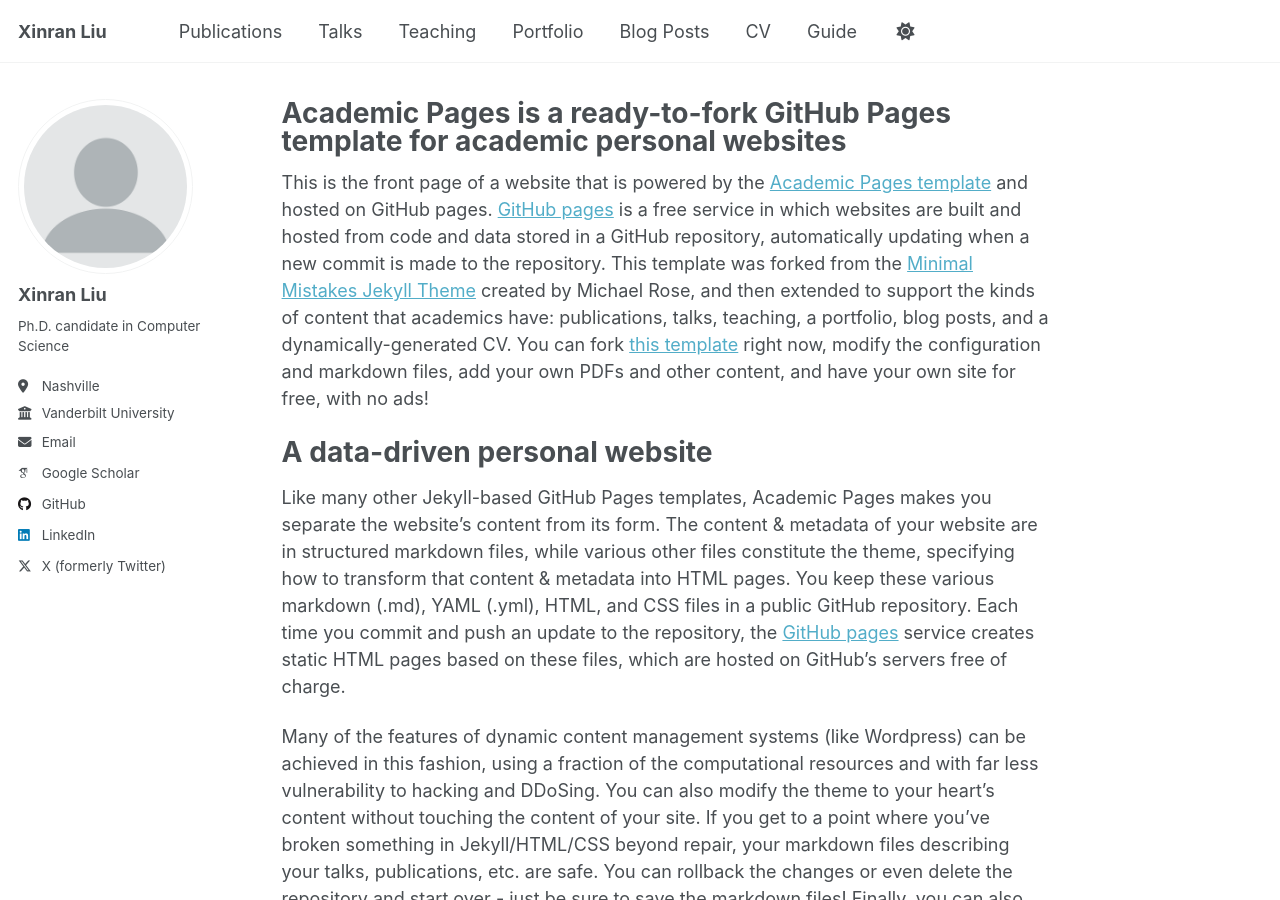
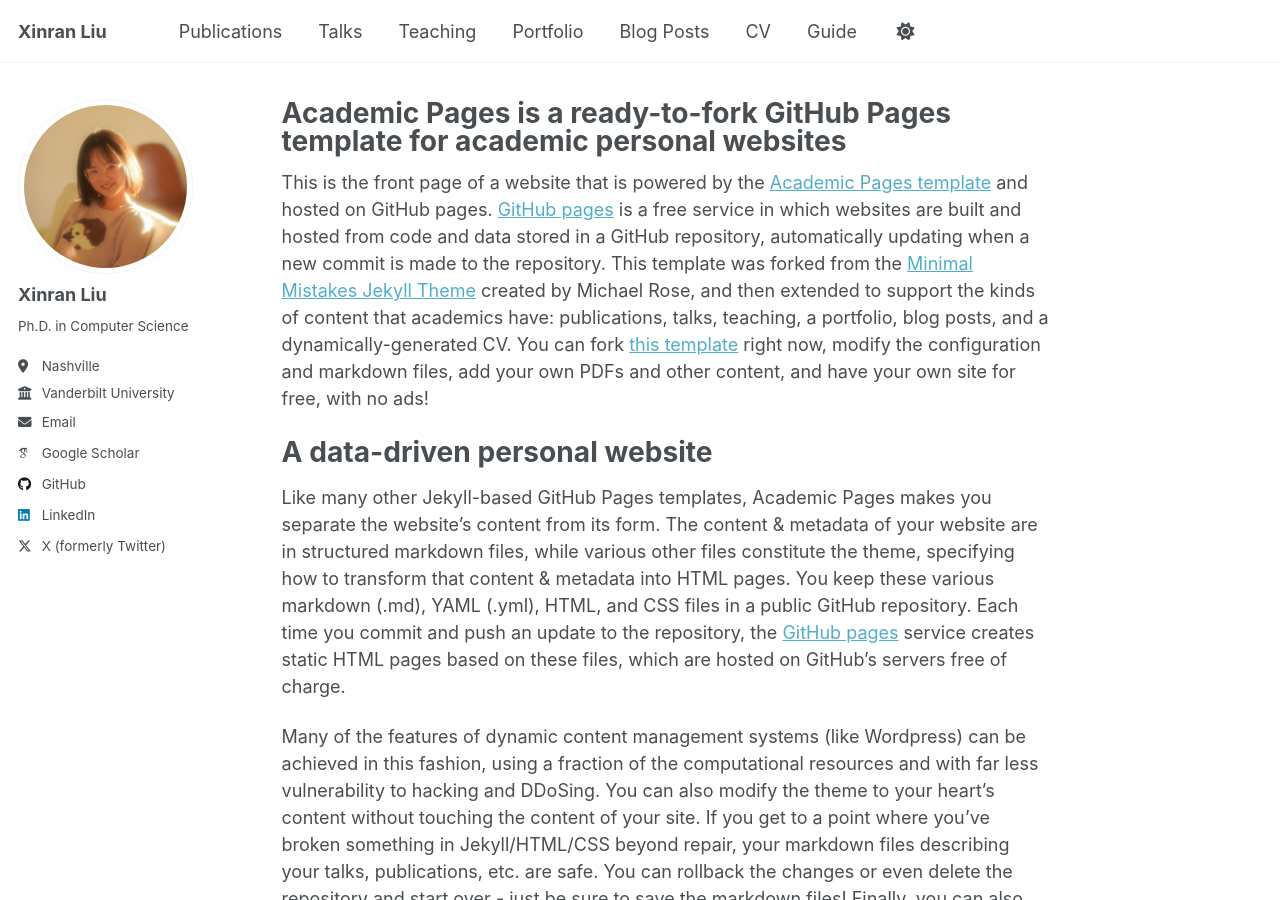
Before and after one commit to xinranliueva/xinranliueva.github.io, a Jekyll site: the page built from _pages/about.md, in a window 1280 px wide and 900 px high. Built offline with Jekyll 4.4.1, drawn with Linux system fonts in a browser that asks for light colours; some web fonts are replaced.

Commit message:
Update profile

```diff
--- a/_config.yml
+++ b/_config.yml
@@ -22,10 +22,10 @@ repository               : "xinranliueva/xinranliueva.github.io/"
 #               Additional customization can be done by editing /_includes/author-profile.html
 author:
   # Biographic information
-  avatar           : "profile.png"
+  avatar           : "xinran23.jpg"
   name             : "Xinran Liu"
   pronouns         : # example: "she/her"
-  bio              : "Ph.D. candidate in Computer Science"
+  bio              : "Ph.D. in Computer Science"
   location         : "Nashville"
   employer         : "Vanderbilt University"
   uri              : # URL
```
